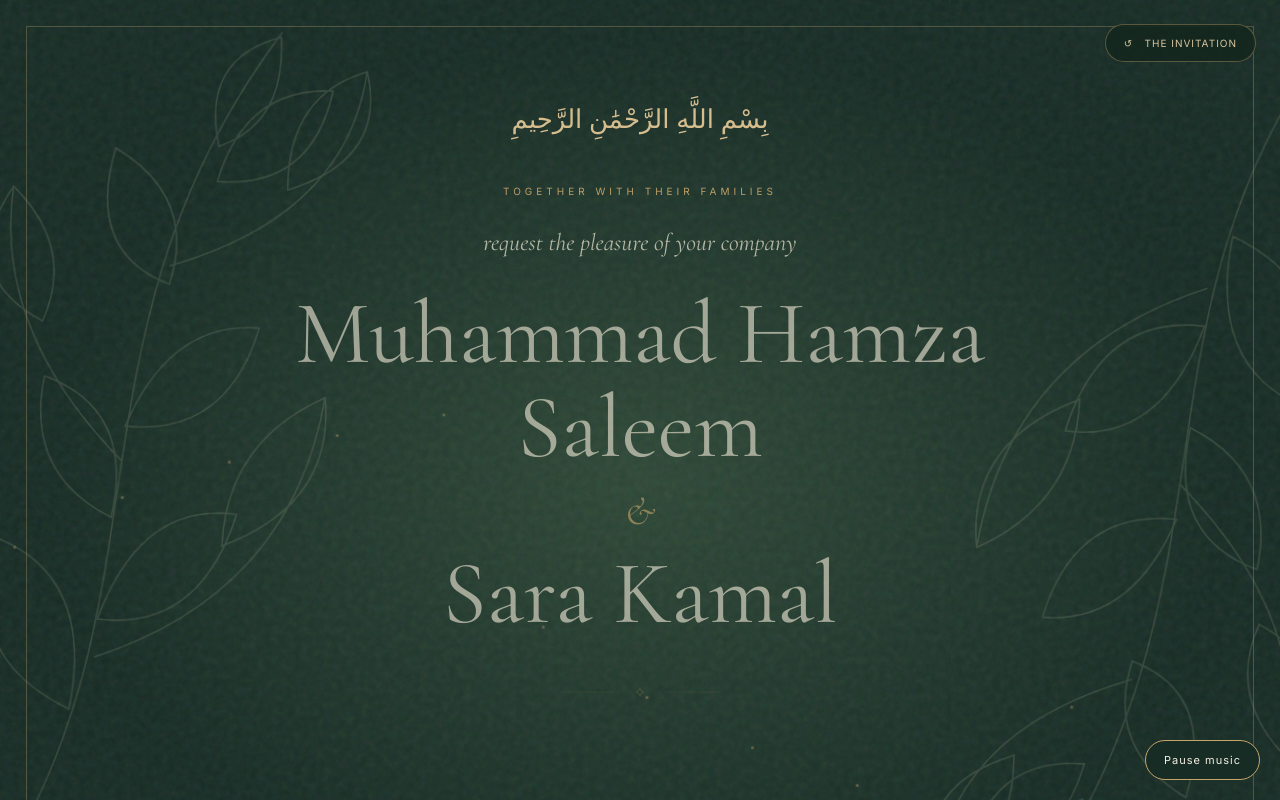
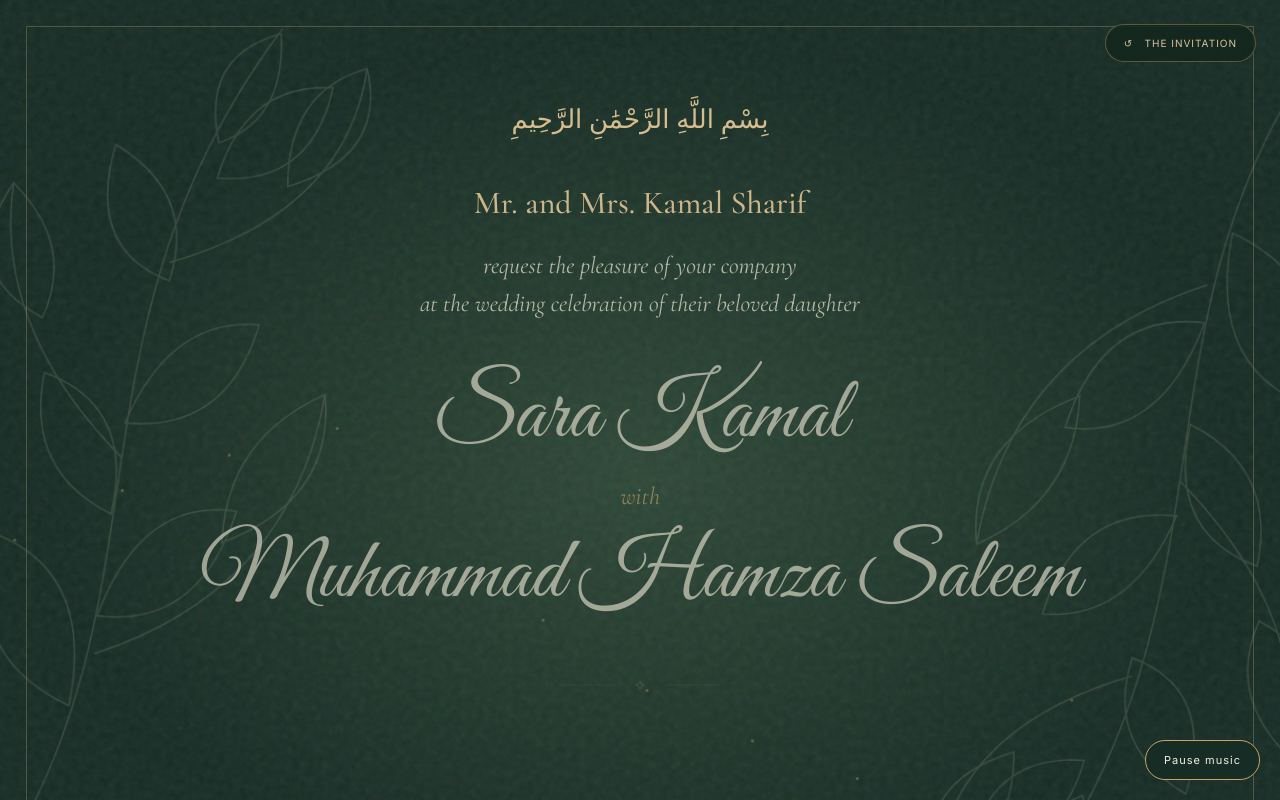
Before and after one commit to mshamza28/wedding-invitation, a plain HTML site: page index.html in a window 1280 px wide. Both pictures are taken after a click on the button "H & S". Shown: the top 800 px of the page. Drawn offline with nearby package versions, Linux system fonts and the light colour scheme.

Commit message:
Update wedding invitation names and wording

```diff
--- a/index.html
+++ b/index.html
@@ -19,10 +19,10 @@
     <meta charset="utf-8" />
     <meta name="viewport" content="width=device-width,initial-scale=1" />
     <meta name="theme-color" content="#172c25" />
-    <title>Muhammad Hamza Saleem &amp; Sara Kamal — Wedding Invitation</title>
+    <title>Sara Kamal &amp; Muhammad Hamza Saleem — Wedding Invitation</title>
     <!-- APPEARANCE: colours, fonts, spacing and mobile layout -->
     <style>
-      @import url("https://fonts.googleapis.com/css2?family=Cormorant+Garamond:ital,wght@0,400;0,500;0,600;1,400&family=Inter:wght@400;500&display=swap");
+      @import url("https://fonts.googleapis.com/css2?family=Cormorant+Garamond:ital,wght@0,400;0,500;0,600;1,400&family=Inter:wght@400;500&family=Great+Vibes&display=swap");
       /* COLOURS: green background, gold accents and cream text */
       :root {
         --green: #172c25;
@@ -712,6 +712,13 @@
       .cover:not(.open) .seal-wrap { opacity:1; transform:none; }
       @media(min-width:700px) { .cover {inset:0;box-shadow:none;} .cover-header{top:20%;} .seal-wrap{margin-top:0;} }
       @media(prefers-reduced-motion:reduce) { .cover.open {visibility:hidden;} }
+
+      .hosts { font:500 clamp(23px,4vw,32px)/1.4 "Cormorant Garamond",Georgia,serif; color:#d7bf90; margin:12px 0 18px; }
+      .invitation-wording {font-size:clamp(19px,3vw,24px);line-height:1.6;margin:18px auto 30px;max-width:590px;}
+      #names {font-family:"Great Vibes","Cormorant Garamond",cursive;font-weight:400;font-size:clamp(44px,7.8vw,88px);line-height:1.32;max-width:1000px;margin-top:24px;margin-bottom:24px;padding:0 8px;}
+      #names span {font:italic 25px/1.3 "Cormorant Garamond",Georgia,serif;margin:6px 0;color:var(--gold);}
+      #date-couple {text-transform:none;font-size:11px;letter-spacing:1.6px;}
+      @media(max-width:480px){.hero{padding:85px 22px;} .arabic{margin-bottom:28px;} #names{font-size:clamp(40px,10.5vw,52px);} .hero .intro:last-of-type{font-size:21px;line-height:1.4;}}
     </style>
   </head>
   <body>
@@ -809,12 +816,12 @@
           <div class="arabic" lang="ar" dir="rtl">
             بِسْمِ اللَّهِ الرَّحْمَٰنِ الرَّحِيمِ
           </div>
-          <div class="eyebrow">Together with their families</div>
-          <p class="intro">request the pleasure of your company</p>
-          <h1 id="names">Muhammad Hamza Saleem<span>&amp;</span>Sara Kamal</h1>
+          <div class="hosts">Mr. and Mrs. Kamal Sharif</div>
+          <p class="intro invitation-wording">request the pleasure of your company<br />at the wedding celebration of their beloved daughter</p>
+          <h1 id="names">Sara Kamal<span>with</span>Muhammad Hamza Saleem</h1>
           <div class="divider">✧</div>
           <div class="hero-date">A DAY TO REMEMBER</div>
-          <p class="intro">Join us as we begin our forever.</p>
+          <p class="intro">Join us as our children begin their forever.</p>
           <div class="scroll">
             <a href="#save-date">DISCOVER OUR DATE &nbsp; ↓</a>
           </div>
@@ -830,7 +837,7 @@
           </p>
           <div class="scratch-card" id="scratch-card">
             <div>
-              <p id="date-couple">THE WEDDING OF AYESHA &amp; AHMED</p>
+              <p id="date-couple">The wedding of Hamza and Sara</p>
               <h3 id="wedding-date">Date to be added</h3>
               <p id="date-location">Venue to be added</p>
             </div>
@@ -1017,14 +1024,14 @@
         (document.getElementById(id).textContent = text);
       // Names are set as text, so punctuation works without HTML escaping.
       const names = document.getElementById("names");
-      names.replaceChildren(document.createTextNode(SETTINGS.groom));
+      names.replaceChildren(document.createTextNode(SETTINGS.bride));
       const amp = document.createElement("span");
-      amp.textContent = "&";
-      names.append(amp, document.createTextNode(SETTINGS.bride));
+      amp.textContent = "with";
+      names.append(amp, document.createTextNode(SETTINGS.groom));
       openButton.textContent = "H & S";
       setText(
         "date-couple",
-        "THE WEDDING OF " + SETTINGS.groom + " & " + SETTINGS.bride,
+        "The wedding of Hamza and Sara",
       );
       document.querySelector(".closing p:nth-of-type(2)").textContent =
         "Hamza & Sara";
```
